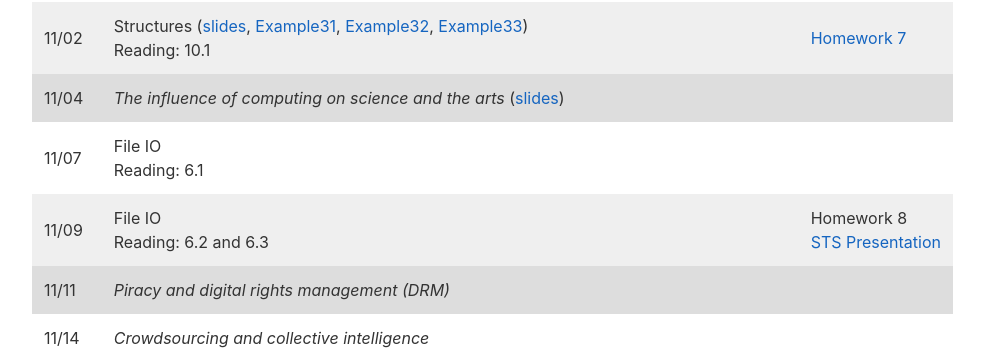
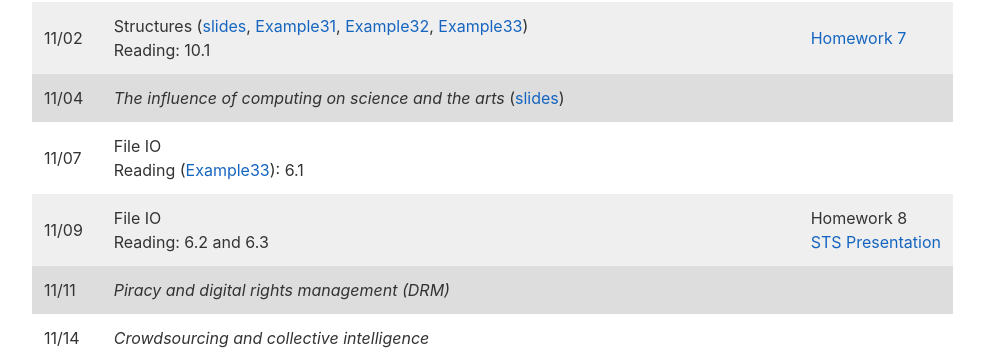
Before and after one commit to jacksonjw12/mbannister.github.io, a Jekyll site: the page built from _teaching/10-f16/index.md, in a window 1280 px wide and 900 px high, scrolled down 4477 px. Shown: the part 100-453 px from the top of the window, without its empty margins (152-1136 px from the left). Built offline with Jekyll 4.4.1, drawn with Linux system fonts in a browser that asks for light colours.

Commit message:
Link in exmaple

```diff
--- a/_teaching/10-f16/index.md
+++ b/_teaching/10-f16/index.md
@@ -133,7 +133,7 @@ All exams will be closed-note, closed-book, closed-computer, closed-calculator a
 10/31 | __Midterm Exam 2__ ([exam](Exams/midterm2.pdf), [solutions](Exams/midterm2-sol.html)) | <!-- Week 7; Lab: Strings -->
 11/02 | Structures ([slides](Slides/Lecture18.pdf), [Example31](//github.com/mbannister/mbannister.github.io/blob/master/_teaching/10-f16/Code/Example31.cpp),  [Example32](//github.com/mbannister/mbannister.github.io/blob/master/_teaching/10-f16/Code/Example32.cpp),   [Example33](//github.com/mbannister/mbannister.github.io/blob/master/_teaching/10-f16/Code/Example33.cpp))<br/>Reading: 10.1 | [Homework 7](Homework/Homework07.html)
 11/04 | _The influence of computing on science and the arts_ ([slides](Slides/Lecture19.pdf)) | <!-- Last day to drop with W -->
-11/07 | File IO<br/>Reading: 6.1 | <!-- Week 8; Lab: Structures -->
+11/07 | File IO<br/>Reading ([Example33](//github.com/mbannister/mbannister.github.io/tree/master/_teaching/10-f16/Code/Example34)): 6.1 | <!-- Week 8; Lab: Structures -->
 11/09 | File IO<br/>Reading: 6.2 and 6.3 | Homework 8<br/>[STS Presentation](Homework/STS.html)
 11/11 | _Piracy and digital rights management (DRM)_ |
 11/14 | _Crowdsourcing and collective intelligence_ | <!-- Week 9; Lab: File IO -->
```
